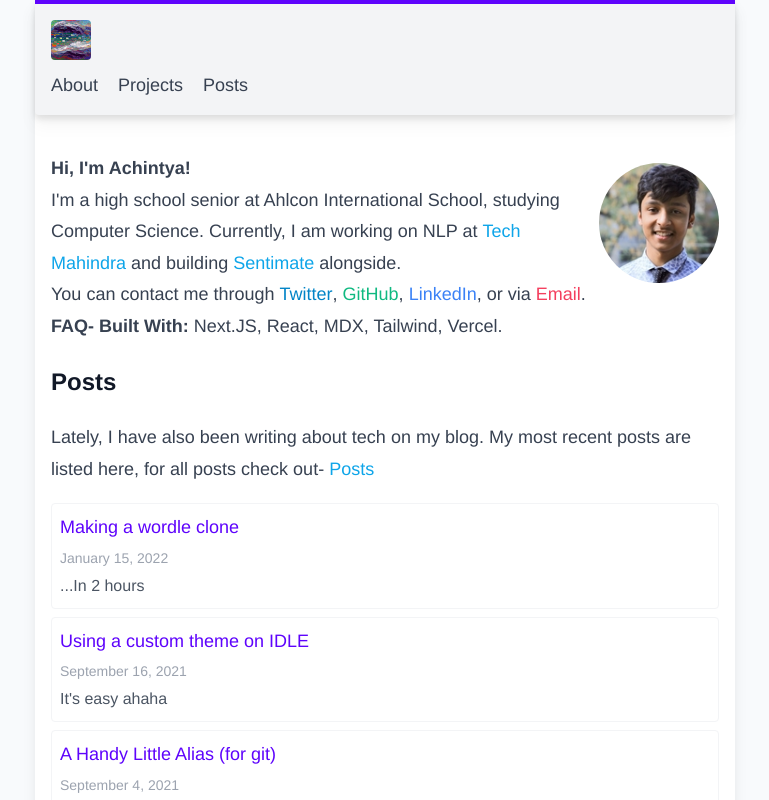
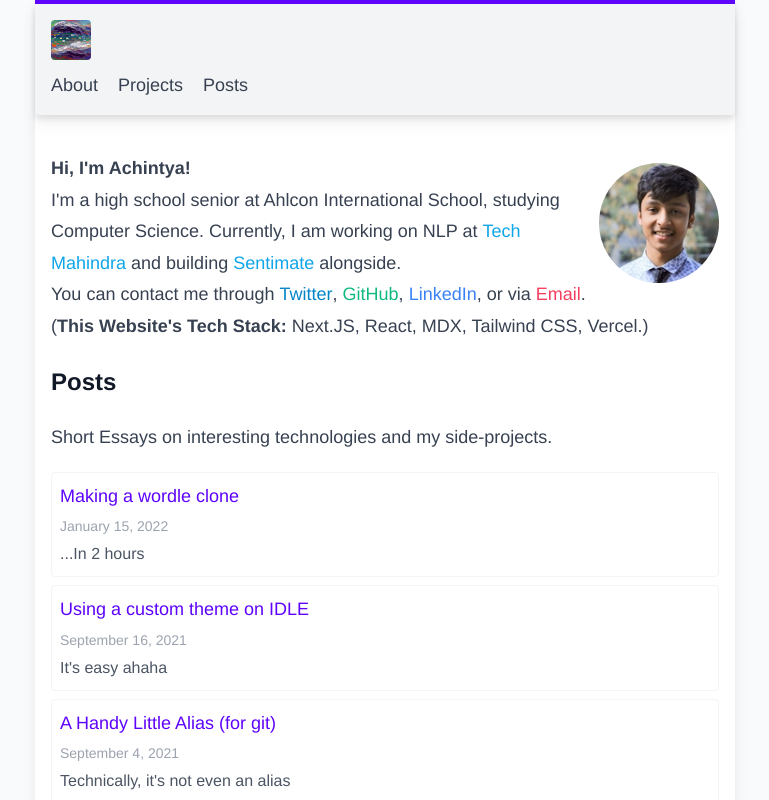
Before and after one commit to achntj/garden, a Next.js app: page / in a window 1280 px wide. Shown: the top 800 px of the page, without its empty margins (255-1024 px from the left). Built offline with nearby package versions, Linux system fonts and the light colour scheme; no server answers.

Commit message:
blog language fixes

```diff
--- a/content/posts/remaking-wordle.md
+++ b/content/posts/remaking-wordle.md
@@ -11,6 +11,6 @@ _The Wordle Interface_
 
 If you haven't heard about [Wordle](https://www.powerlanguage.co.uk/wordle/) (yet), you should probably check it out. Just like most recent 'internet-breaking' trends, it is a _simple_ game which offers a great user experience. No Login, no newsletter, no nothing. Just come, play, and leave. Plus, it saves data in the localstorage; so, you get stats without any unnecessary process to go through in between.
 
-Inspired by Guillermo Rauch's [tweet](https://twitter.com/rauchg/status/1480269182021226496), I decided to build a clone myself. Since everyone was making it in JavaScript, I decided to use Python. Naah, that's not it. It just boils down to preferences. Although my entire personal site is built on a JavaScript framework, I still don't love JavaScript enough to use for writing the _fun_ projects. The code for my version is on [Github](https://github.com/achintyajha/wordle), check it out!
+Inspired by Guillermo Rauch's [tweet](https://twitter.com/rauchg/status/1480269182021226496), I decided to build a clone myself. ~~Since everyone was making it in JavaScript, I decided to use Python.~~ (Naah, that's not it.) The code for my version is on [Github](https://github.com/achintyajha/wordle), check it out!
 
 I had a pretty good time writing the program and finally got the hang of [Python Flask](https://flask.palletsprojects.com/en/2.0.x/); at the end, the code is just a monstrous collection of if-statements. Since I am using a .txt file approach for storing the word to guess and the user's guesses, Heroku doesn't work too well for deployment. Meanwhile, if you want to try it, I have attached a 5-minute setup (which is actually just a 2-minute setup) along with the [Github](https://github.com/achintyajha/wordle) repository.
--- a/pages/index.js
+++ b/pages/index.js
@@ -51,17 +51,13 @@ export default function Home({ posts }) {
             Email
           </a>
           .
-          <br />
-          <b>FAQ- Built With:</b> Next.JS, React, MDX, Tailwind, Vercel.
+          <br />(<b>This Website{"'"}s Tech Stack:</b> Next.JS, React, MDX,
+          Tailwind CSS, Vercel.)
         </p>
       </div>
       <div>
         <h2>Posts</h2>
-        <p>
-          Lately, I have also been writing about tech on my blog. My most recent
-          posts are listed here, for all posts check out-{" "}
-          <Link href="/posts">Posts</Link>
-        </p>
+        <p>Short Essays on interesting technologies and my side-projects.</p>
         {posts.map((post, index) => (
           <Post key={index} post={post} />
         ))}
```
Also changed, not shown: content/posts/one-step-git.md (+3 -1 lines).
